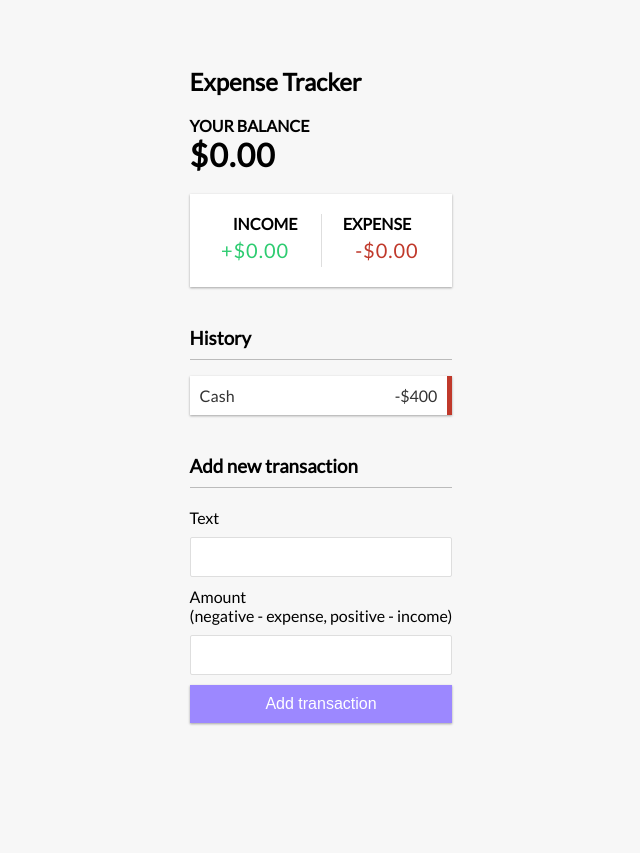
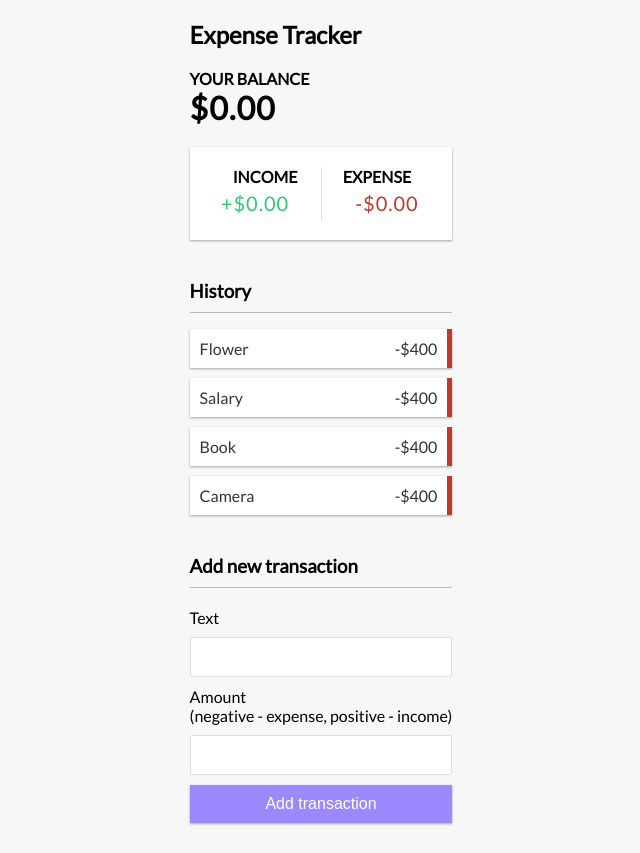
Before and after one commit to Techne3/expense-tracker, a React (Create React App) app in the folder expense/: page / in a window 1280 px wide. Shown: the whole page, without its empty margins (319-959 px from the left). Before the commit the page ends 800 px from the top, so only its background shows below. Built offline with nearby package versions, Linux system fonts and the light colour scheme.

Commit message:
Set up transaction to accept list from the global context hook

```diff
--- a/expense/src/App.js
+++ b/expense/src/App.js
@@ -5,19 +5,20 @@ import IncomeExpenses from "./components/IncomeExpenses";
 
 import "./App.css";
 import TransactionList from "./components/TransactionList";
-import AddTransation from "./components/AddTransation";
+import AddTransaction from "./components/AddTransaction";
+import { GlobalProvider } from "./context/GlobalState";
 
 function App() {
   return (
-    <div>
+    <GlobalProvider>
       <Header />
       <div className="containier">
         <Balance />
         <IncomeExpenses />
         <TransactionList />
-        <AddTransation />
+        <AddTransaction />
       </div>
-    </div>
+    </GlobalProvider>
   );
 }
 
--- /dev/null
+++ b/expense/src/components/Transaction.js
@@ -0,0 +1,12 @@
+import React from "react";
+
+function Transaction({ transaction }) {
+  return (
+    <li className="minus">
+      {transaction.text} <span>-$400</span>
+      <button className="delete-btn">X</button>
+    </li>
+  );
+}
+
+export default Transaction;
--- a/expense/src/components/TransactionList.js
+++ b/expense/src/components/TransactionList.js
@@ -1,14 +1,17 @@
-import React from "react";
+import React, { useContext } from "react";
+import { GlobalContext } from "../context/GlobalState";
+import Transaction from "./Transaction";
 
 function TransactionList() {
+  const { transactions } = useContext(GlobalContext);
+  // console.log(context);
   return (
     <>
       <h3>History</h3>
-      <ul id="list" className="list">
-        <li class="minus">
-          Cash <span>-$400</span>
-          <button className="delete-btn">x</button>
-        </li>
+      <ul className="list">
+        {transactions.map(trans => (
+          <Transaction key={trans.id} transaction={trans} />
+        ))}
       </ul>
     </>
   );
```
Also changed, not shown: expense/src/components/AddTransaction.js (renamed from expense/src/components/AddTransation.js).
